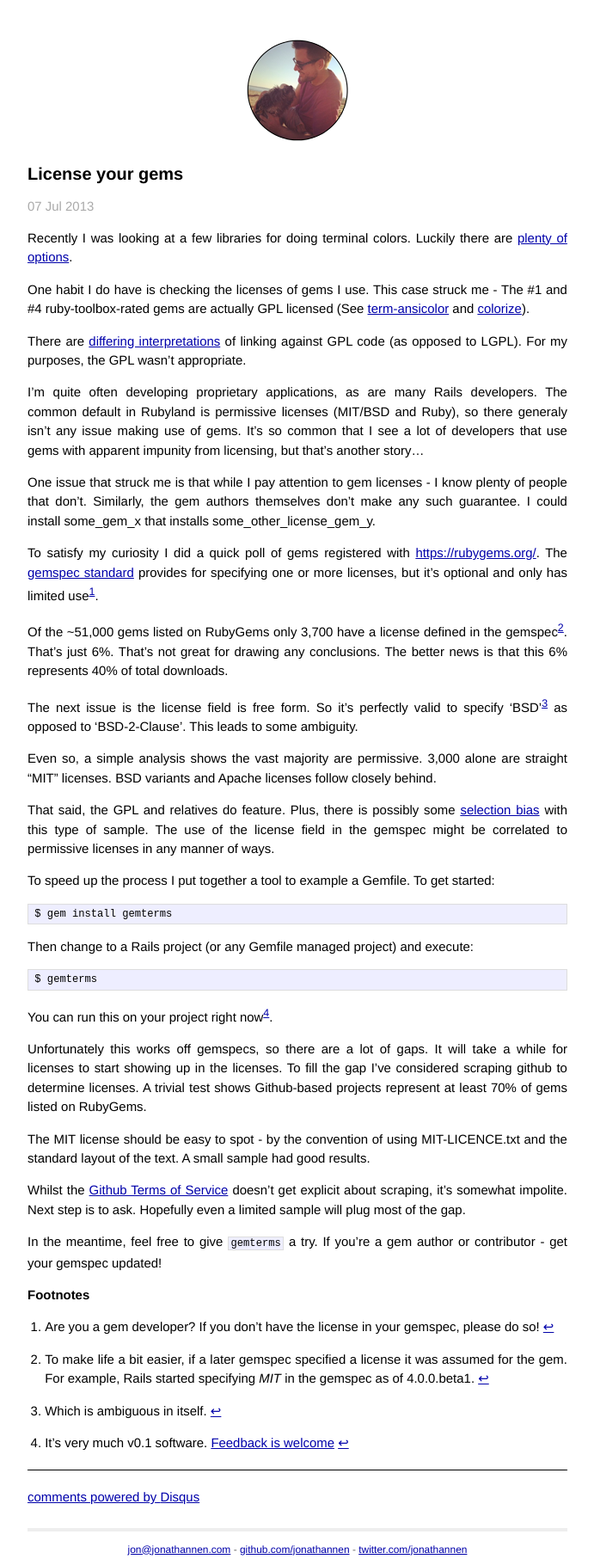
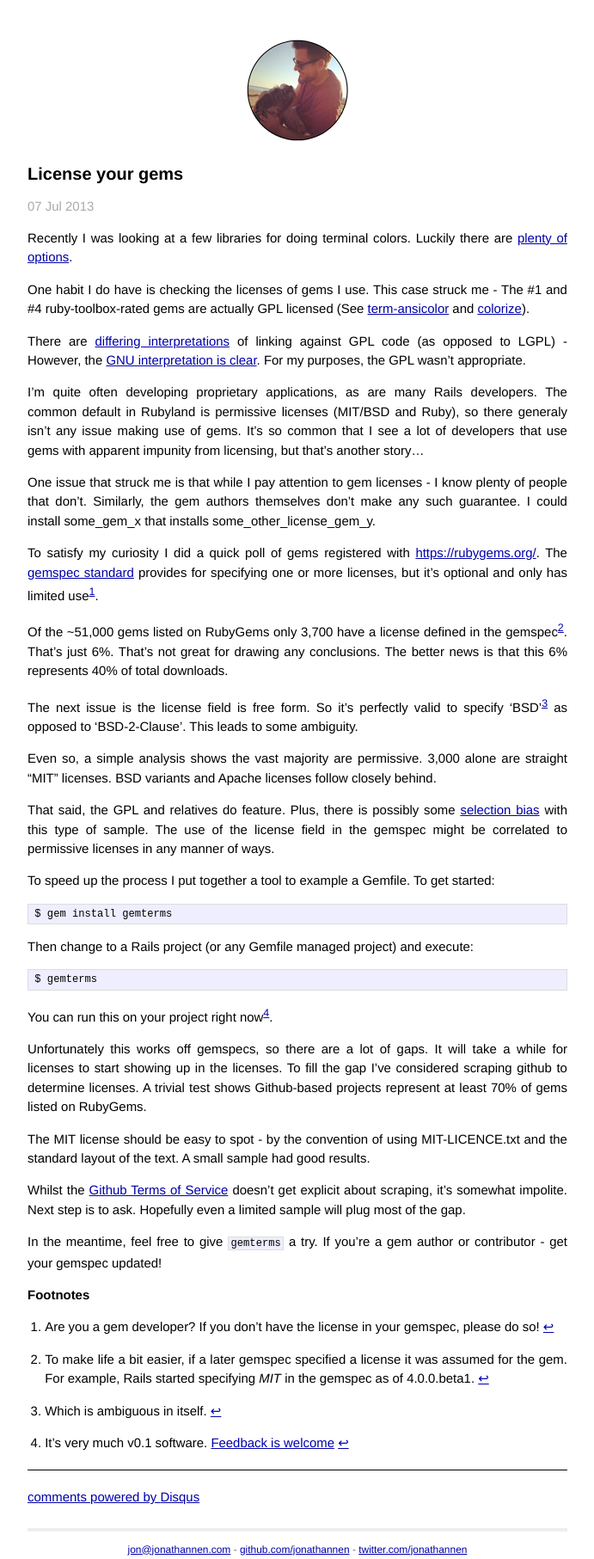
Before and after one commit to jonathannen/jonathannen.github.io, a Jekyll site: the page built from _posts/2013-07-07-license-your-gems.markdown, in a window 1280 px wide. Shown: the whole page at 86% size, without its empty margins (294-985 px from the left). Built offline with Jekyll 4.4.1, drawn with Linux system fonts in a browser that asks for light colours; comment, search, counter and statistics services are not loaded.

Commit message:
Bit more on GPL

```diff
--- a/_posts/2013-07-07-license-your-gems.markdown
+++ b/_posts/2013-07-07-license-your-gems.markdown
@@ -8,7 +8,7 @@ Recently I was looking at a few libraries for doing terminal colors. Luckily the
 
 One habit I do have is checking the licenses of gems I use. This case struck me - The #1 and #4 ruby-toolbox-rated gems are actually GPL licensed (See [term-ansicolor](https://github.com/flori/term-ansicolor) and [colorize](https://github.com/fazibear/colorize)).
 
-There are [differing interpretations](http://en.wikipedia.org/wiki/GNU_General_Public_License#Libraries) of linking against GPL code (as opposed to LGPL). For my purposes, the GPL wasn't appropriate.
+There are [differing interpretations](http://en.wikipedia.org/wiki/GNU_General_Public_License#Libraries) of linking against GPL code (as opposed to LGPL) - However, the [GNU interpretation is clear](http://www.gnu.org/licenses/gpl-faq.html#GPLStaticVsDynamic). For my purposes, the GPL wasn't appropriate.
 
 I'm quite often developing proprietary applications, as are many Rails developers. The common default in Rubyland is permissive licenses (MIT/BSD and Ruby), so there generaly isn't any issue making use of gems. It's so common that I see a lot of developers that use gems with apparent impunity from licensing, but that's another story...
 
```
